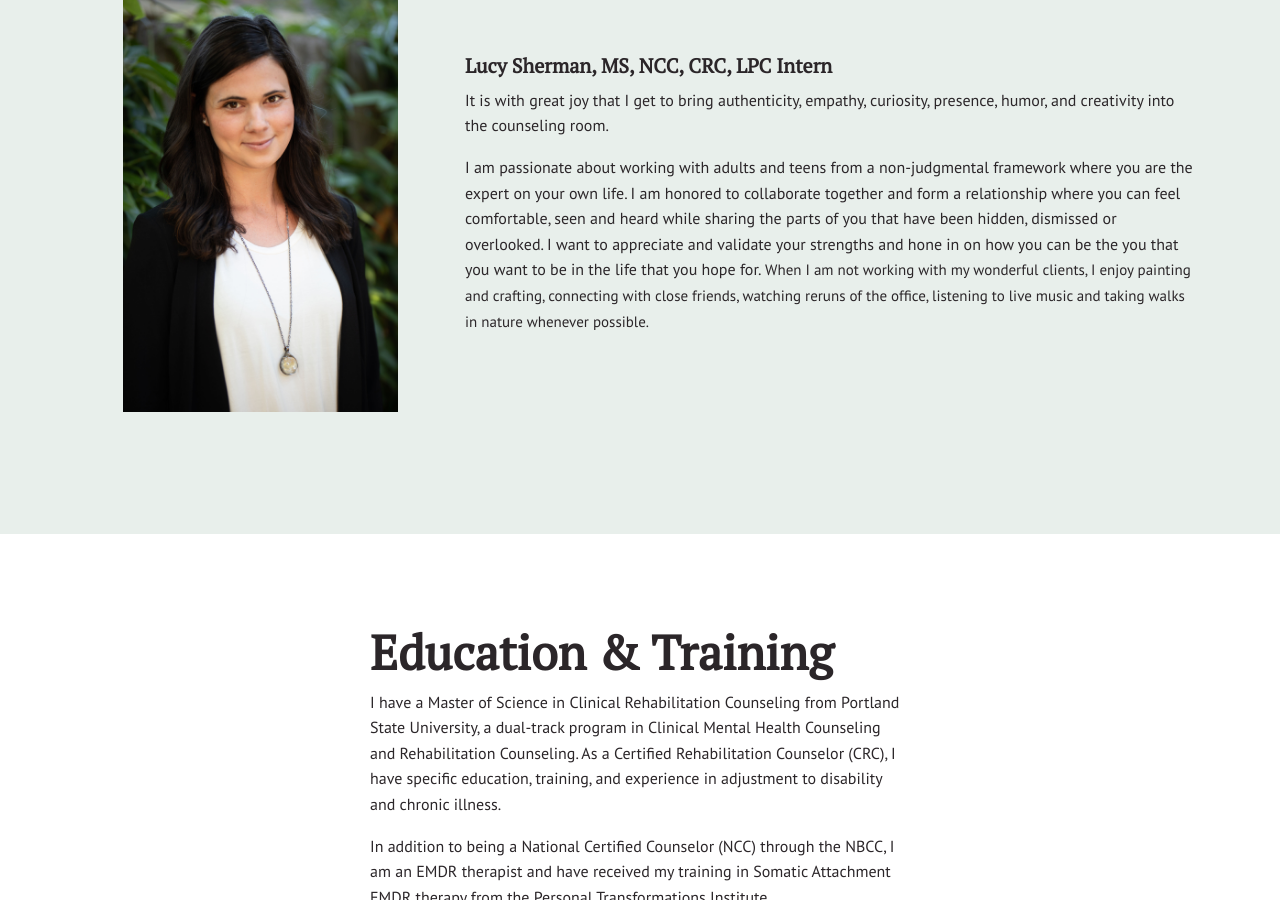
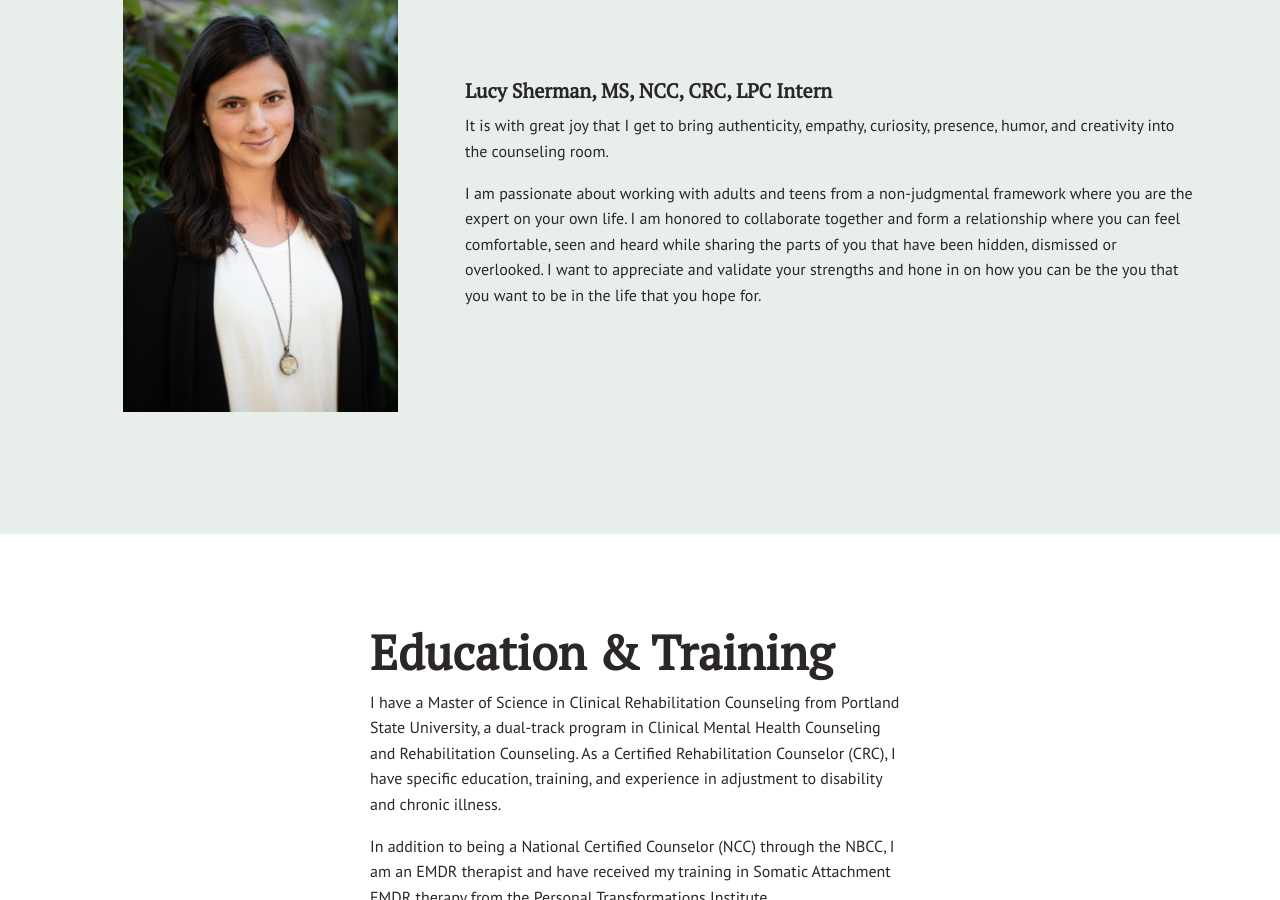
Before and after one commit to NickArrasate/perceptivecounseling, a Jekyll site: the page built from about.html, in a window 1280 px wide and 900 px high, scrolled down 442 px. Built offline with Jekyll 4.4.1, drawn with Linux system fonts in a browser that asks for light colours; nearby versions of some CDN libraries.

Commit message:
[HT] Edited item: content/_sections/about-2-content.html

```diff
--- a/content/_sections/about-2-content.html
+++ b/content/_sections/about-2-content.html
@@ -34,7 +34,7 @@
 <div class="col-md-8 col-lg-8">
 <h3>Lucy Sherman, MS, NCC, CRC, LPC Intern</h3>
 <p>It is with great joy that I get to bring authenticity, empathy, curiosity, presence, humor, and creativity into the counseling room.&nbsp;</p>
-<p><span style="color: #7b84a2; font-family: Ubuntu, sans-serif; font-size: 16px;">I am passionate about working with adults and teens from a non-judgmental framework where you are the expert on your own life. I am honored to collaborate together and form a relationship where you can feel comfortable, seen and heard while sharing the parts of you that have been hidden, dismissed or overlooked. I want to appreciate and validate your strengths and hone in on how you can be the you that you want to be in the life that you hope for.</span><span style="color: #403027; font-family: 'Open Sans', sans-serif; font-size: 15px;"> When I am not working with my wonderful clients, I enjoy painting and crafting, connecting with close friends, watching reruns of the office, listening to live music and taking walks in nature whenever possible.&nbsp;</span><span style="color: #7b84a2; font-family: Ubuntu, sans-serif; font-size: 16px;">&nbsp;&nbsp;</span></p>
+<p><span style="color: #7b84a2; font-family: Ubuntu, sans-serif; font-size: 16px;">I am passionate about working with adults and teens from a non-judgmental framework where you are the expert on your own life. I am honored to collaborate together and form a relationship where you can feel comfortable, seen and heard while sharing the parts of you that have been hidden, dismissed or overlooked. I want to appreciate and validate your strengths and hone in on how you can be the you that you want to be in the life that you hope for.</span><span style="color: #403027; font-family: 'Open Sans', sans-serif; font-size: 15px;">&nbsp;</span></p>
 <p>&nbsp;</p>
 </div>
 </div>
```
